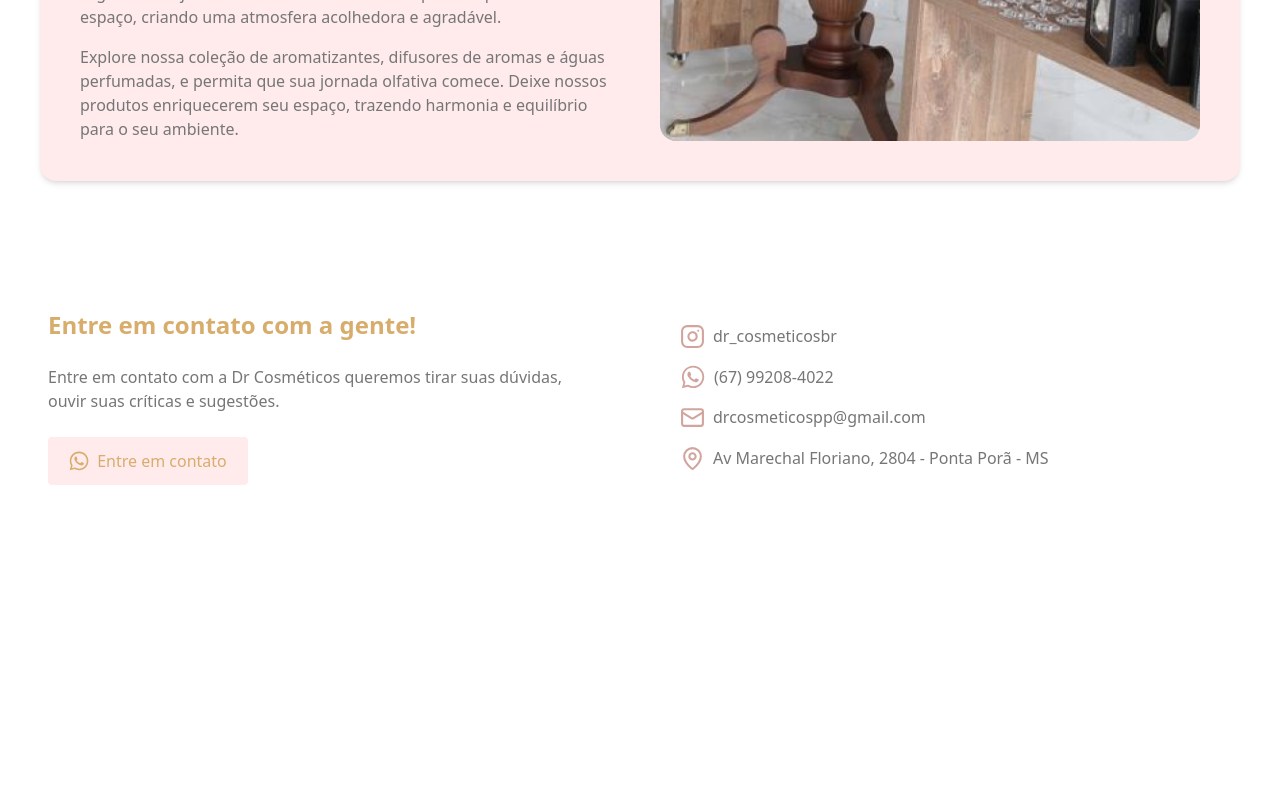
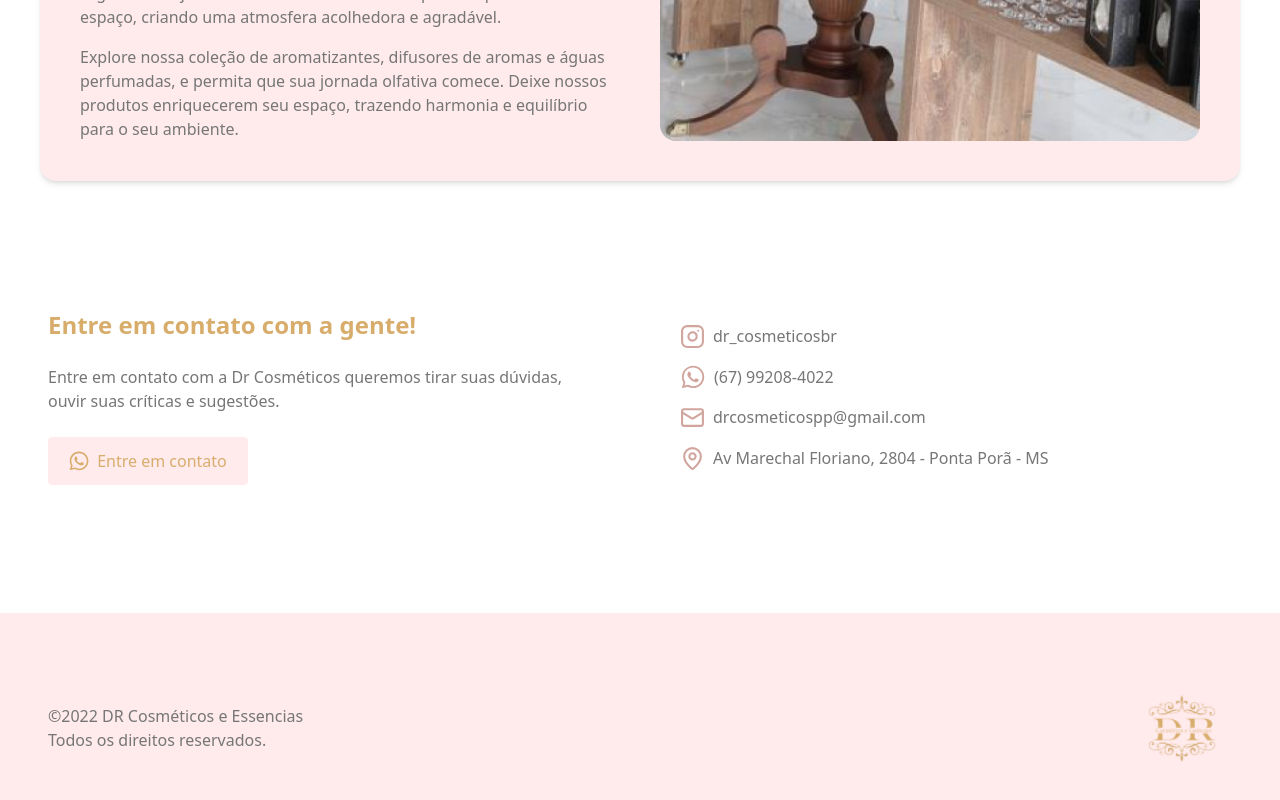
Before and after one commit to cfcamargo/dr-cosmetics-new, a Nuxt app: page / in a window 1280 px wide. Shown: the part 2211-3011 px from the top of the page. Before the commit the page ends 2824 px from the top, so only its background shows below. Built offline with nearby package versions, Linux system fonts and the light colour scheme; no server answers.

Commit message:
feat: add product fetch

```diff
--- a/app.vue
+++ b/app.vue
@@ -6,5 +6,15 @@
       <SectionProducts />
       <SectionAbout />
       <SectionContact />
+      <SectionFooter />
     </main>
 </template>
+
+<script setup>
+useHead({
+    title: 'DR COSMÉTICOS E ESSÊNCIAS',
+    meta: [
+      { name: 'description', content: 'Descubra nossa linha Via Aroma e encontre a fragrância perfeita para seu espaço. Contate um consultor hoje e transforme ambientes com aromas que inspiram.' }
+    ],
+})
+</script>
--- /dev/null
+++ b/components/sections/SectionFooter.vue
@@ -0,0 +1,18 @@
+<template>
+    <div class="w-full bg-pink py-20">
+        <Container class="grid grid-cols-2 items-center">
+            <div class="text-ligth">
+                <span>©2022 DR Cosméticos e Essencias</span>
+                <p>Todos os direitos reservados.</p>
+            </div>
+
+            <div class="flex justify-end">
+                <nuxt-img src="/logo.png" alt="Logo" width="100" height="100"/>
+            </div>
+        </Container>
+    </div>
+</template>
+
+<script setup lang="ts">
+
+</script>
```
Also changed, not shown: public/logo-white.png (added).
